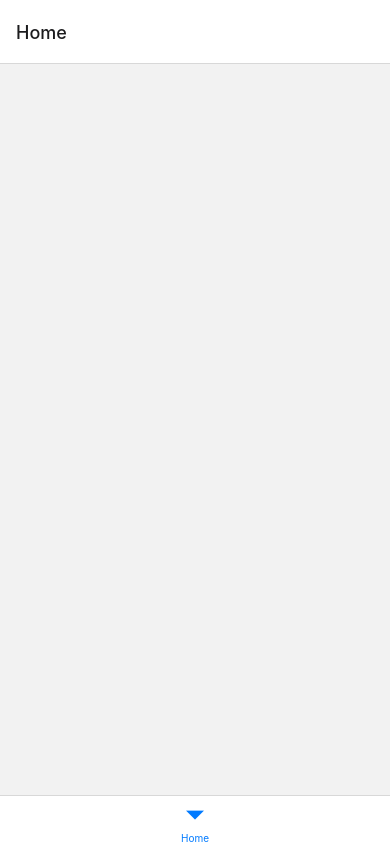
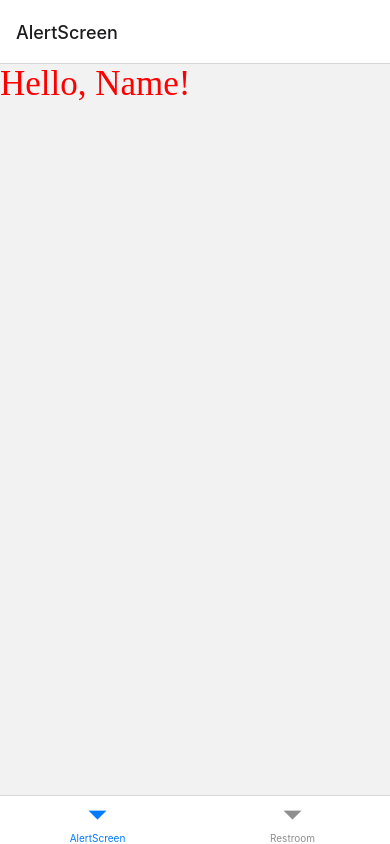
Before and after one commit to AmadorC836/VapeAlert, a React Native app: screen /AlertScreen in a window 390 px wide. Before the commit this address had no page. Built offline with nearby package versions, Linux system fonts and the light colour scheme.

Commit message:
VapeAlert

```diff
--- a/App.js
+++ b/App.js
@@ -1,11 +1,13 @@
 // imports home from pages/Home
+import Preview from './pages/Restroom'
 import Home from './pages/Home'
+import AlertScreen from './pages/AlertScreen'
 import{ createNativeStackNavigator } from '@react-navigation/native-stack'
 import{createBottomTabNavigator} from '@react-navigation/bottom-tabs'
 const Tabs = createBottomTabNavigator()
 import { NavigationContainer } from '@react-navigation/native';
 import React from 'react';
-import { StyleSheet, Text, View, Image} from  'react-native';
+import { StyleSheet, Text, View, Image } from  'react-native';
 
 export default function App() {
   return (
@@ -14,7 +16,9 @@ export default function App() {
       {/* <Image source = {require('./assets/VapeAlert.png')} style ={styles.logo}/> */}
       {/* Adds Home at the bottom of tab and allows you to click it to enter Home page */}
       <Tabs.Navigator>
-        <Tabs.Screen name = "Home" component={Home}/>
+        {/* <Tabs.Screen name = "Home" component={Home}/> */}
+        <Tabs.Screen name = "AlertScreen" component={AlertScreen}/>
+        <Tabs.Screen name = "Restroom" component={Preview}/>
       </Tabs.Navigator>
     </NavigationContainer>
   );
--- a/package.json
+++ b/package.json
@@ -16,8 +16,11 @@
     "expo-status-bar": "~1.4.4",
     "react": "18.2.0",
     "react-native": "0.71.8",
+    "react-native-chart-kit": "^6.12.0",
+    "react-native-div": "^1.1.2",
     "react-native-safe-area-context": "4.5.0",
-    "react-native-screens": "~3.20.0"
+    "react-native-screens": "~3.20.0",
+    "react-native-svg": "13.4.0"
   },
   "devDependencies": {
     "@babel/core": "^7.20.0"
--- /dev/null
+++ b/pages/AlertScreen.js
@@ -0,0 +1,26 @@
+import { Text, View, StyleSheet, Quicksand } from "react-native";
+
+export default function AlertScreen() {
+    return(
+    <View >
+      <Text style={styles.text}>Hello, Name!</Text>
+    </View>
+    )
+  }
+  const styles = StyleSheet.create({
+    container: {
+      //   flex: 1,
+      //   flexDirection: 'column',
+      backgroundColor: "##454444, #141414",
+      //   alignItems: 'center',
+      //   justifyContent: 'center',
+    },
+    text: {
+      color: "red",
+      fontSize: 35,
+      zIndex: 10,
+      fontFamily: "Quicksand",
+      fontStyle: "normal",
+      fontWeight: 400,
+    },
+  });
--- a/pages/Home.js
+++ b/pages/Home.js
@@ -1,5 +1,23 @@
-import { Text } from "react-native";
+import { Text, View, StyleSheet } from "react-native";
 // makes a function called home and exports it so other files can use it
-export default function Home(){
-    <Text>Hello</Text>
+export default function Home() {
+  return(
+  <View >
+    <Text style={styles.text}>Hello World!</Text>
+  </View>
+  )
 }
+const styles = StyleSheet.create({
+  container: {
+    //   flex: 1,
+    //   flexDirection: 'column',
+    backgroundColor: "#FF0000",
+    //   alignItems: 'center',
+    //   justifyContent: 'center',
+  },
+  text: {
+    color: "red",
+    fontSize: 15,
+    zIndex: 10,
+  },
+});
--- /dev/null
+++ b/pages/Restroom.js
@@ -0,0 +1,66 @@
+// import { NavigationContainer } from '@react-navigation/native';
+// import { createStackNavigator, createAppContainer } from 'react-navigation';
+import { Div } from 'react-native-div' ;
+import { Button, Dimensions } from "react-native";
+import { Text, View, StyleSheet, } from "react-native";
+import {
+  LineChart,
+}from "react-native-chart-kit";
+
+
+const screenWidth = Dimensions.get("window").width;
+const data = {
+  labels: ["M", "Tu", "W", "Th", "F"],
+  datasets: [
+    {
+      data: [5, 4, 4, 1, 2],
+      //come back to the RGBA
+      color: (opacity = 1) => `rgba(255,0,0, ${opacity})`, // optional
+      strokeWidth: 2 // optional
+    }
+  ],
+  legend: ["Restroom1"] // optional
+};
+
+export default function Restroom() {
+  const chartConfig = {
+    backgroundColor: "#6F6F6F",
+    color: (opacity = 1) => `rgba(255,255,255, ${opacity})`,
+    strokeWidth: 5, // optional, default 3
+    barPercentage: 0.5,
+    useShadowColorFromDataset: false // optional
+  };
+    return(
+    <View >
+      <Text style={styles.text}>Hello, Name</Text>
+      {/* <Div>
+        <Button
+        title='Restroom1'
+        onPress={()=> this.props.navigation.navigate()}/>
+      </Div> */}
+      <LineChart
+  data={data}
+  width={screenWidth}
+  height={220}
+  chartConfig={chartConfig}
+/>
+    </View>
+    )
+  }
+  const styles = StyleSheet.create({
+    container: {
+      //   flex: 1,
+      //   flexDirection: 'column',
+      backgroundColor: "##454444, #141414",
+      //   alignItems: 'center',
+      //   justifyContent: 'center',
+    },
+    text: {
+      color: "red",
+      fontSize: 35,
+      zIndex: 10,
+      fontFamily: "Quicksand",
+      fontStyle: "normal",
+      fontWeight: 400,
+    },
+  });
```
Also changed, not shown: 1 other file (tests, documents, lock files or other folders).
